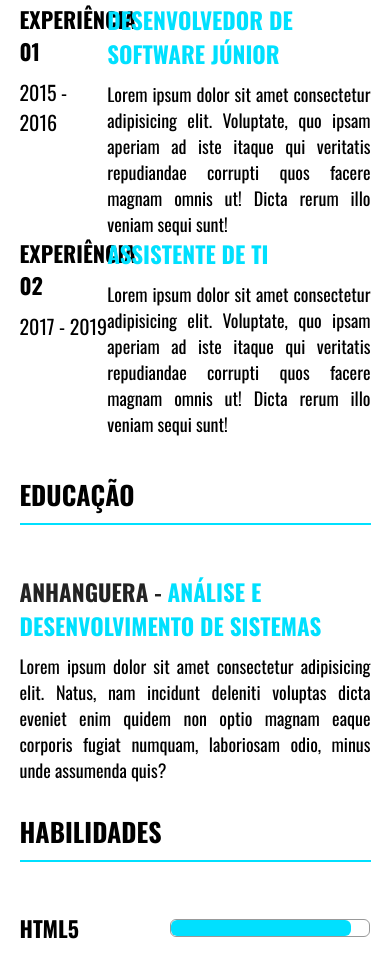
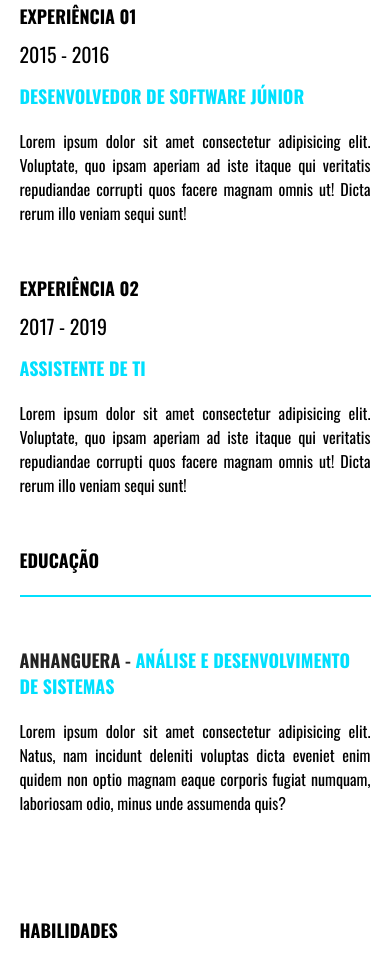
Before and after one commit to lucasbragag/Projeto-curriculo, a plain HTML site: page index.html in a window 390 px wide. Shown: the part 545-1504 px from the top of the page. Drawn offline with nearby package versions, Linux system fonts and the light colour scheme.

Commit message:
Update responsive.css

```diff
--- a/assets/css/responsive.css
+++ b/assets/css/responsive.css
@@ -48,10 +48,90 @@
     /* Experiência*/
 
     .container .h-experiencia .h-title-experiencia h2 {
+        margin-top: 5%;
         font-size: 18px;
     }
 
-    .container .h-experiencia .item {
+    .container .h-experiencia .h-itens .item {
+        display: flex;
+        flex-direction: column;
+        width: 100%;
+        min-width: 220px;
+        margin-bottom: 50px;
+    }
 
+    .container .h-experiencia .h-itens .item .work {
+        min-width: 100%;
+        min-height: 80px;
+    }
+
+    .container .h-experiencia .h-itens .item .work h2 {
+        font-size: 18px;
+    }
+
+    .container .h-experiencia .h-itens .item .description {
+        min-width: 100%;
+        min-height: 80px;
+    }
+
+    .container .h-experiencia .h-itens .item .description h2 {
+        margin-bottom: 20px;
+        font-size: 18px;
+    }
+
+    .container .h-experiencia .h-itens .item .description p {
+        font-size: 16px;
+    }
+
+    /* Educação */
+
+    .container .h-educacao .h-title-educacao h2 {
+        margin-top: 5%;
+        font-size: 18px;
+    }
+
+    .container .h-educacao .item {
+        margin-bottom: 50px;
+    }
+
+    .container .h-educacao .item .title {
+        margin-bottom: 20px;
+    }
+
+    .container .h-educacao .item .title h2 {
+        font-size: 18px;
+    }
+
+    .container .h-educacao .item .title span {
+        font-size: 18px;
+    }
+
+    .container .h-educacao .item p {
+        font-size: 16px;
+    }
+
+    /* Habilidades */
+
+    .container .h-habilidades .h-title-habilidades h2 {
+        margin-top: 5%;
+        font-size: 18px;
+    }
+
+    .container .h-habilidades .item .title h2{
+        font-size: 18px;
+    }
+
+    /* Contato */
+
+    .container .h-contato .h-title-contato h2 {
+        font-size: 18px;
+    }
+
+    .container .h-contato .item h2 {
+        font-size: 16px;
+    }
+
+    .container .h-contato .item p {
+        font-size: 16px;
     }
 }
```
